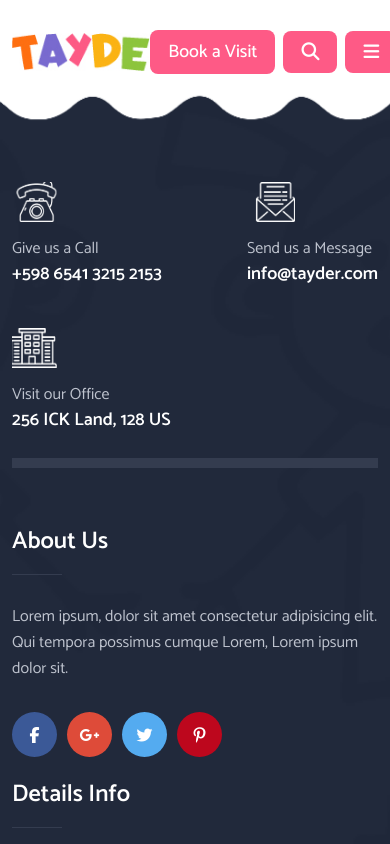
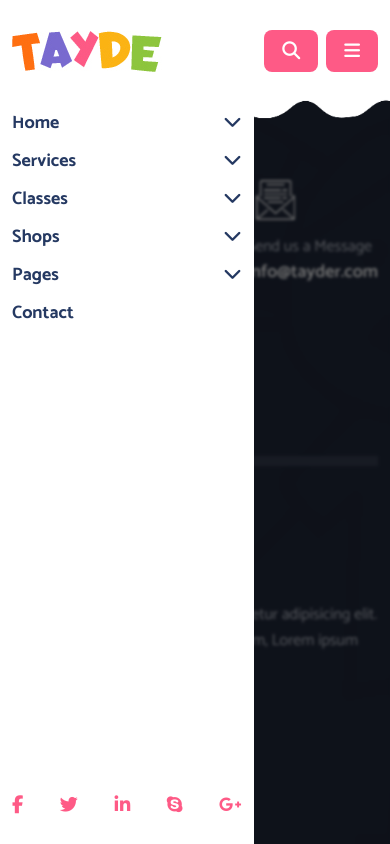
Before and after one commit to SheikhRashed/Tayde, a website: page src/index.html in a window 390 px wide. Both pictures are taken after a click on the button 371 px from the left and 52 px from the top of the page. Shown: the top 844 px of the page. Drawn offline with nearby package versions, Linux system fonts and the light colour scheme; files that its build step writes are made by us from their sources.

Commit message:
update/header: done

```diff
--- a/src/index.html
+++ b/src/index.html
@@ -181,6 +181,102 @@
     </div>
   </header>
   <!-- Header Section End  -->
+
+  <!-- Mobile Menu  -->
+  <div class="sidebar">
+    <div class="sidebar-content">
+      <!-- mobiilemenu top bar  -->
+      <div>
+        <div class="sidebar-menu">
+          <ul>
+            <li>
+              <a href="#">
+                Home
+                <span>
+                  <i class="fa-solid fa-chevron-down"></i>
+                </span>
+              </a>
+            </li>
+
+            <li>
+              <a href="#">
+                Services
+                <span>
+                  <i class="fa-solid fa-chevron-down"></i>
+                </span>
+              </a>
+            </li>
+
+            <li>
+              <a href="#">
+                Classes
+                <span>
+                  <i class="fa-solid fa-chevron-down"></i>
+                </span>
+              </a>
+            </li>
+
+            <li>
+              <a href="#">
+                Shops
+                <span>
+                  <i class="fa-solid fa-chevron-down"></i>
+                </span>
+              </a>
+            </li>
+
+            <li>
+              <a href="#">
+                Pages
+                <span>
+                  <i class="fa-solid fa-chevron-down"></i>
+                </span>
+              </a>
+            </li>
+
+
+            <li>
+              <a href="#">
+                Contact
+              </a>
+            </li>
+          </ul>
+        </div>
+      </div>
+      <div>
+        <div class="social">
+          <ul>
+            <li>
+              <a href="#" target="_blank">
+                <i class="fa-brands fa-facebook-f"></i>
+              </a>
+            </li>
+            <li>
+              <a href="#" target="_blank">
+                <i class="fa-brands fa-twitter"></i>
+              </a>
+            </li>
+            <li>
+              <a href="#" target="_blank">
+                <i class="fa-brands fa-linkedin-in"></i>
+              </a>
+            </li>
+            <li>
+              <a href="#" target="_blank">
+                <i class="fa-brands fa-skype"></i>
+              </a>
+            </li>
+            <li>
+              <a href="#" target="_blank">
+                <i class="fa-brands fa-google-plus-g"></i>
+              </a>
+            </li>
+          </ul>
+        </div>
+      </div>
+    </div>
+  </div>
+
 
   <!-- Footer Section Start  -->
   <footer>
@@ -384,12 +480,10 @@
   <!-- Footer Section End -->
 
   <!-- scripts goes here -->
-  <script src="https://cdn.jsdelivr.net/npm/bootstrap@5.2.3/dist/js/bootstrap.bundle.min.js"
-    integrity="sha384-kenU1KFdBIe4zVF0s0G1M5b4hcpxyD9F7jL+jjXkk+Q2h455rYXK/7HAuoJl+0I4"
-    crossorigin="anonymous"></script>
-  <script src="https://kit.fontawesome.com/02b8e49197.js" crossorigin="anonymous"></script>
+  <script src="https://cdn.jsdelivr.net/npm/bootstrap@5.2.3/dist/js/bootstrap.bundle.min.js"></script>
+  <script src="https://kit.fontawesome.com/02b8e49197.js"></script>
   <script src="https://cdn.jsdelivr.net/npm/swiper@8/swiper-bundle.min.js"></script>
-
+  <script src="https://code.jquery.com/jquery-3.6.1.min.js"></script>
   <script src="js/index.js"></script>
 </body>
 
--- a/src/js/index.js
+++ b/src/js/index.js
@@ -4,4 +4,19 @@
 const year = document.querySelector('#year')
 year.innerHTML = new Date().getFullYear();
 
-console.log(year)
+
+
+// Sidebar
+document.querySelector('#menubar').addEventListener('click', function () {
+  document.querySelector('.sidebar').classList.toggle('show');
+  document.querySelector('body').style.overflow = 'hidden';
+})
+
+// outside click
+document.querySelector('.sidebar').addEventListener('click', function (event) {
+
+  if (event.target.matches('#menubar') || !event.target.closest('.sidebar-content')) {
+    document.querySelector('.sidebar').classList.remove('show')
+    document.querySelector('body').style.overflow = 'auto';
+  }
+})
--- a/src/sass/components/_button.scss
+++ b/src/sass/components/_button.scss
@@ -13,7 +13,8 @@
 	background-color: $primary;
 	transition: all 0.2s linear;
 
-	&:hover {
+	&:hover,
+	&:active {
 		color: #fff;
 		background-color: $secondary;
 	}
--- a/src/sass/components/_footer.scss
+++ b/src/sass/components/_footer.scss
@@ -3,16 +3,16 @@ footer {
 	overflow-x: hidden;
 	position: relative;
 
-	&::after {
-		content: '';
-		top: -42px;
-		left: 0;
-		width: 100%;
-		height: 80px;
-		position: absolute;
-		background: url('../images/footer/footer-top-layer.png') left bottom/cover
-			no-repeat;
-	}
+	// &::after {
+	// 	content: '';
+	// 	top: -42px;
+	// 	left: 0;
+	// 	width: 100%;
+	// 	height: 80px;
+	// 	position: absolute;
+	// 	background: url('../images/footer/footer-top-layer.png') left bottom/cover
+	// 		no-repeat;
+	// }
 
 	.clips {
 		&-item {
--- a/src/sass/components/_header.scss
+++ b/src/sass/components/_header.scss
@@ -4,6 +4,19 @@
 	width: 100%;
 	z-index: 999;
 	position: sticky;
+
+	&::after {
+		content: '';
+		left: 0;
+		width: 100%;
+		z-index: -1;
+		height: 60px;
+		position: absolute;
+		top: calc(100% - 24px);
+		background: url('../../images/footer/footer-top-layer.png') left bottom/cover
+			no-repeat;
+	}
+
 	&-top {
 		background-color: $primary;
 
@@ -163,6 +176,12 @@
 
 					li {
 						flex-shrink: 0;
+
+						&:nth-child(1) {
+							@include max(767px) {
+								display: none;
+							}
+						}
 					}
 				}
 			}
--- /dev/null
+++ b/src/sass/components/_sidebar.scss
@@ -0,0 +1,81 @@
+.sidebar {
+	top: 80px;
+	left: 0;
+	width: 100%;
+	height: 100vh;
+	z-index: 99;
+	display: none;
+	position: fixed;
+	background: rgba(0, 0, 0, 0.55);
+	backdrop-filter: blur(1.5px);
+	-webkit-backdrop-filter: blur(1.5px);
+
+	@include min(1025px) {
+		display: none !important;
+	}
+
+	&.show {
+		display: block;
+	}
+
+	&-menu {
+		ul {
+			li {
+				a {
+					font-size: 18px;
+					line-height: 38px;
+					font-weight: 700;
+					display: flex;
+					color: $secondary;
+					align-items: center;
+					align-items: center;
+					text-transform: capitalize;
+					justify-content: space-between;
+				}
+			}
+		}
+	}
+
+	&-content {
+		display: flex;
+		max-width: 35%;
+		height: 100%;
+		overflow-y: scroll;
+		padding: 24px 12px;
+		flex-direction: column;
+		background-color: #fff;
+		justify-content: space-between;
+
+		@include max(991px) {
+			max-width: 45%;
+		}
+
+		@include max(767px) {
+			max-width: 65%;
+		}
+	}
+
+	.social {
+		padding-bottom: 80px;
+		ul {
+			gap: 12px;
+			display: flex;
+			align-items: center;
+			justify-content: space-between;
+
+			li {
+				a {
+					font-size: 18px;
+					color: $primary;
+					display: inline-block;
+					background-color: #fff;
+					transition: all 0.2s linear;
+
+					&:hover {
+						color: $secondary;
+					}
+				}
+			}
+		}
+	}
+}
--- a/src/sass/main.scss
+++ b/src/sass/main.scss
@@ -120,4 +120,5 @@ a {
 
 @import 'components/button';
 @import 'components/header';
+@import 'components/sidebar';
 @import 'components/footer';
```
Also changed, not shown: dist/css/main.css.
